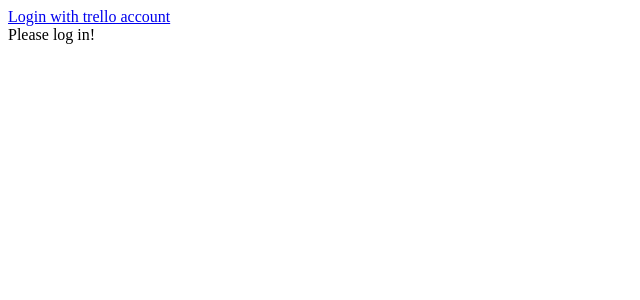
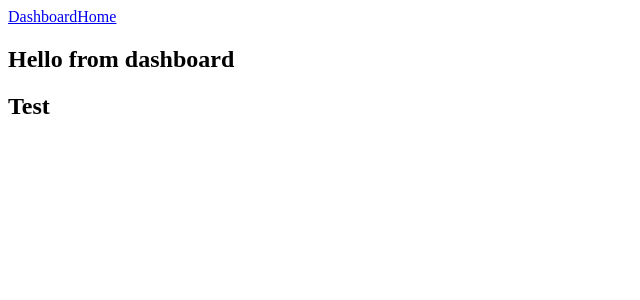
Before and after one commit to AntonKramarenko/react-project, a React (Create React App) app: page /dashboard in a window 1280 px wide. Shown: the top 300 px of the page, without its empty margins (0-640 px from the left). Built offline with nearby package versions, Linux system fonts and the light colour scheme; no server answers.

Commit message:
add react router

```diff
--- a/package.json
+++ b/package.json
@@ -11,6 +11,7 @@
     "dotenv": "^10.0.0",
     "react": "^17.0.2",
     "react-dom": "^17.0.2",
+    "react-router-dom": "^5.3.0",
     "react-scripts": "4.0.3",
     "typescript": "^4.4.3",
     "web-vitals": "^1.1.2"
@@ -42,6 +43,7 @@
   "devDependencies": {
     "@babel/plugin-bugfix-v8-spread-parameters-in-optional-chaining": "^7.15.4",
     "@types/react": "^17.0.20",
-    "@types/react-dom": "^17.0.9"
+    "@types/react-dom": "^17.0.9",
+    "@types/react-router-dom": "^5.1.9"
   }
 }
--- a/src/Components/App/App.tsx
+++ b/src/Components/App/App.tsx
@@ -1,13 +1,12 @@
 import * as React from 'react';
+import { Route, Link } from 'react-router-dom';
 // import { isThisTypeNode } from 'typescript';
 import { getFromLocalStorage, setToLocalStorage } from '../../utils';
+import { Dashboard } from '../Dashboard';
+import { Login } from '../Login';
 
 
 
-const { REACT_APP_API_KEY } = process.env
-const { REACT_APP_APP_NAME } = process.env
-const { REACT_APP_REDIRECT_URL } = process.env
-const { REACT_APP_SCOPE } = process.env
 
 
 
@@ -53,23 +52,24 @@
 
 
     private renderHeader() {
-        const requestUrl = `https://trello.com/1/authorize?return_url=${REACT_APP_REDIRECT_URL}&expiration=1day&name=${REACT_APP_APP_NAME}&scope=${REACT_APP_SCOPE}&response_type=token&key=${REACT_APP_API_KEY}`
-
-
         return <header>
-            {this.isLoggedIn() ? 'Hello user' : <a href={requestUrl}>Login with trello account</a>}
+            <Link to='/dashboard'>Dashboard</Link>
+            <Link to='/'>Home</Link>
         </header>
     }
 
     private renderContent() {
         return <main>
-            {this.isLoggedIn() ? <h2>Some secret content</h2> : 'Please log in!'}
+            <Route path="/dashboard" component={Dashboard} />
+            <Route path="/" exact={true} component={Login} />
+
+            <h2>Test</h2>
         </main>
     }
 
 
     public async componentDidMount() {
-        // const savedToken = await this.getToken();
+
         const newToken = this.getTokenFromUrl();
         this.setToken(newToken)
     }
--- /dev/null
+++ b/src/Components/Dashboard/Dashboard.tsx
@@ -0,0 +1,7 @@
+import * as React from "react";
+
+export class Dashboard extends React.Component {
+    render() {
+        return <h2>Hello from dashboard</h2>
+    }
+}
--- /dev/null
+++ b/src/Components/Dashboard/index.ts
@@ -0,0 +1 @@
+export * from './Dashboard'
--- /dev/null
+++ b/src/Components/Login/Login.tsx
@@ -0,0 +1,16 @@
+import * as React from "react";
+
+
+const { REACT_APP_API_KEY, REACT_APP_APP_NAME, REACT_APP_REDIRECT_URL, REACT_APP_SCOPE } = process.env
+
+
+export class Login extends React.Component {
+    render() {
+        const requestUrl = `https://trello.com/1/authorize?return_url=${REACT_APP_REDIRECT_URL}&expiration=1day&name=${REACT_APP_APP_NAME}&scope=${REACT_APP_SCOPE}&response_type=token&key=${REACT_APP_API_KEY}`
+
+        return <div>
+            <a href={requestUrl}>Login with trello account</a>
+            <h2>Please ligin</h2>
+        </div>
+    }
+}
--- /dev/null
+++ b/src/Components/Login/index.ts
@@ -0,0 +1 @@
+export * from './Login'
--- a/src/index.tsx
+++ b/src/index.tsx
@@ -1,6 +1,8 @@
 import * as React from "react";
 import * as ReactDom from "react-dom";
 import { App } from "./Components/App"
+import { BrowserRouter } from 'react-router-dom'
 
-
-ReactDom.render(<App />, document.querySelector('#root'));
+ReactDom.render(<BrowserRouter>
+    <App />
+</BrowserRouter>, document.querySelector('#root'));
```
Also changed, not shown: 1 other file (tests, documents, lock files or other folders).
